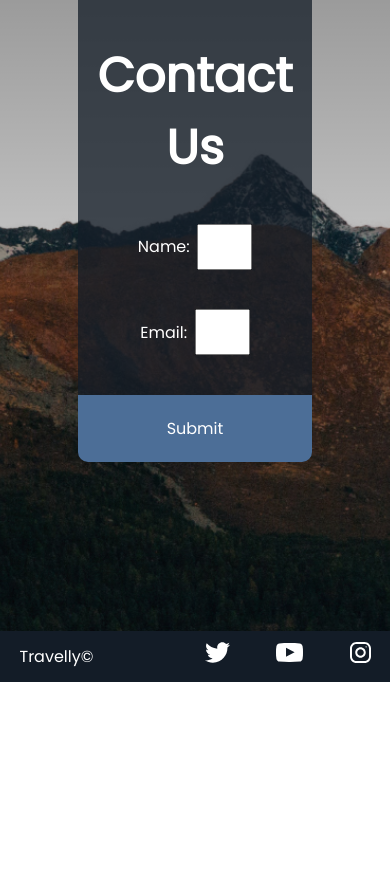
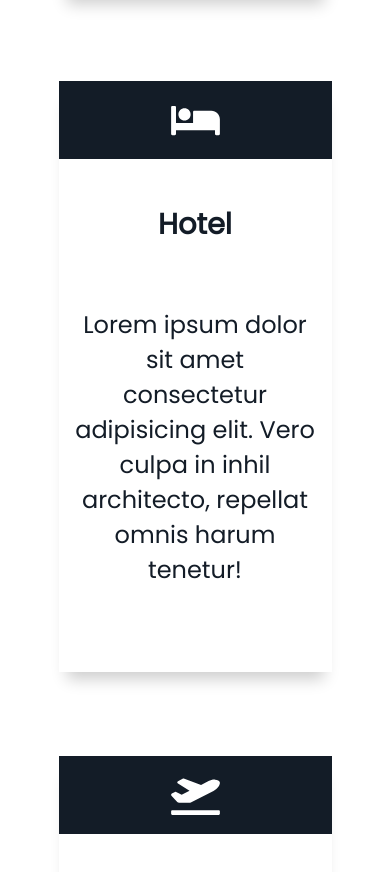
Before and after one commit to Rick-Krijger/p1-html-css, a plain HTML site: page eindopdracht/index.html in a window 390 px wide. Shown: the part 2745-3617 px from the top of the page. Before the commit the page ends 3427 px from the top, so only its background shows below. Drawn offline with Linux system fonts and the light colour scheme; a web font is replaced by a local one.

Commit message:
Mobile responsive media query

```diff
--- a/eindopdracht/style.css
+++ b/eindopdracht/style.css
@@ -237,7 +237,7 @@ nav ul {
 
 footer {
     display: flex;
-    display: space-between;
+    justify-content: space-between;
     background-color: #131c27;
     color: white;
     width: 100vw;
@@ -300,11 +300,85 @@ footer {
         width: 66vw;
     }
 
+    .third {
+        height: 300vh;
+    }
+
     .thirdintro {
         height: 40vh;
     }
 
     .thirdintro p {
-        margin: 0 0vw 0 5vw;
+        margin: 0vw 10vw 0vw 10vw;
+        width: 80vw;
+        height: 50vh;
+    }
+
+    .cardparent {
+        display: flex;
+        width: 100vw;
+        height: 250vh;
+        color: #131c27;
+        flex-direction: column;
+        align-items: center;
+        justify-content: space-evenly;
+    }
+
+    .cardchild {
+        width: 70vw;
+        height: 70vh;
+        box-shadow: 0 15px 15px -8px rgb(0 0 0 / 0.2);
+        justify-content: space-between;
+    }
+
+    .cardchild img {
+        width: 50vw;
+        height: 10vw;
+        padding: 5vw 10vw 5vw 10vw;
+    }
+
+    .cardchild h3 {
+        font-size: 1.8rem;
+        padding: 0;
+    }
+
+    .cardchild p {
+        padding: 2vh 4vw 10vh 4vw;
+    }
+
+    .contact {
+        width: 90vw;
+        height: 50vh;
+    }
+
+    .input input {
+        width: 50vw;
+    }
+
+    .contact button {
+        width: 90vw;
+
+    }
+
+    footer {
+        display: flex;
+        flex-direction: column;
+        justify-content: space-around;
+        align-items: center;
+        height: 10vh;
+    }
+
+    .footertext p {
+        text-align: center;
+        width: 80vw;
+        padding: 0;
+        font-size: 1.5rem;
+    }
+
+    .icn {
+        display: flex;
+        justify-content: space-between;
+        width: 90vw;
+        align-items: center;
     }
 }
```
Also changed, not shown: eindopdracht/index.html (+2 -2 lines).
